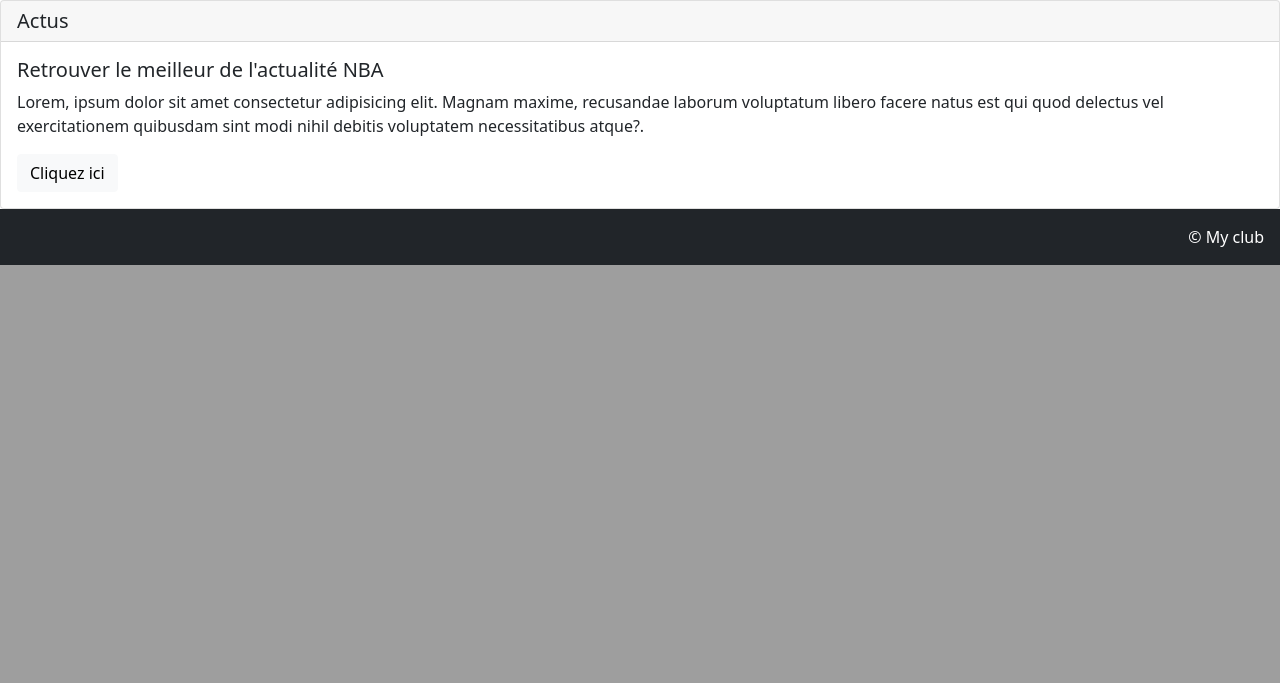
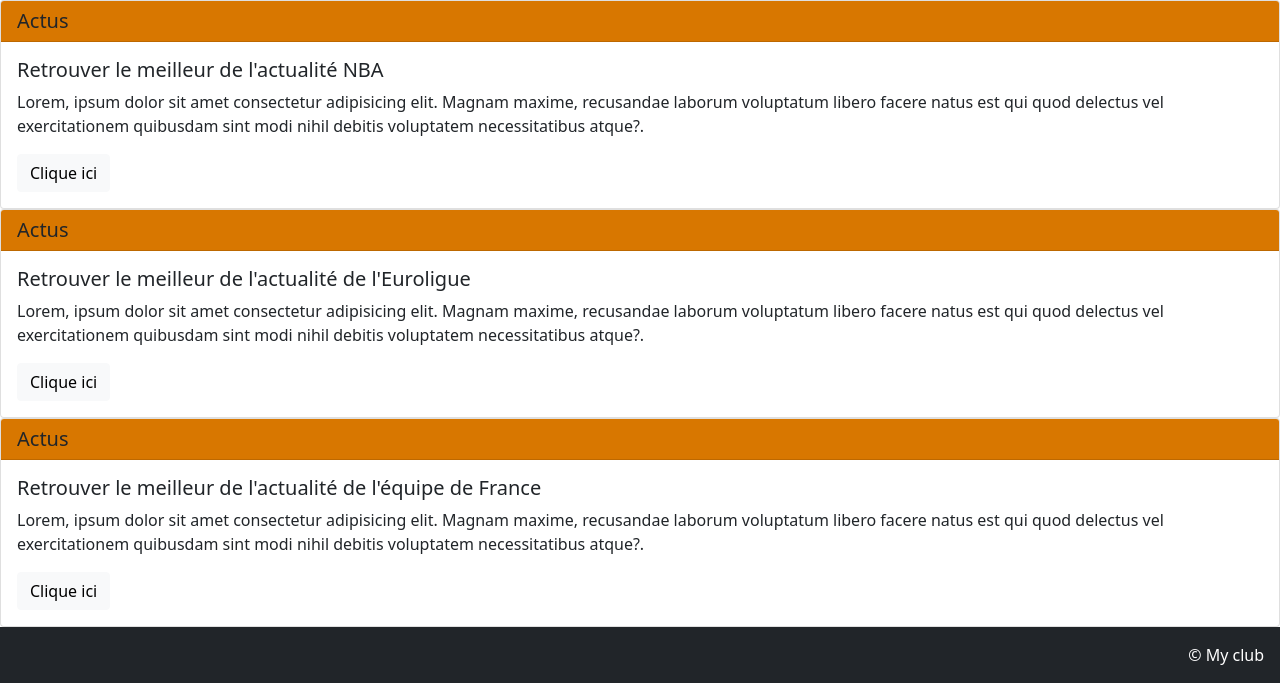
Before and after one commit to JCsophie/projet-bootstrap, a PHP site: page /actu.html in a window 1280 px wide. Shown: the part 625-1308 px from the top of the page. Before the commit the page ends 890 px from the top, so only its background shows below. Run offline with PHP 8.4, Linux system fonts and the light colour scheme.

Commit message:
denière mj de la page actu.html

```diff
--- a/actu/actu.css
+++ b/actu/actu.css
@@ -20,3 +20,6 @@ img {
 .btn:hover {
   background: rgb(216, 119, 0);
 }
+.card-header{
+  background: rgb(216, 119, 0);
+}
--- a/actu/actu.html
+++ b/actu/actu.html
@@ -58,7 +58,7 @@
       </div>
     </div>
   </section>
-  <!-- section -->
+  <!-- main -->
  <main>
   <div class="card">
     <h5 class="card-header">Actus</h5>
@@ -67,11 +67,36 @@
       <p class="card-text">Lorem, ipsum dolor sit amet consectetur adipisicing elit. Magnam maxime, recusandae laborum
         voluptatum libero facere natus est qui quod delectus vel exercitationem quibusdam sint modi
          nihil debitis voluptatem necessitatibus atque?.</p>
-      <a href="https://www.basketusa.com/category/news/" target="_blank" class="btn btn-light ">Cliquez ici</a>
+      <a href="https://www.basketusa.com/category/news/" target="_blank" class="btn btn-light ">Clique ici</a>
     </div>
   </div>
  </main>
-
+ <!-- main -->
+ <main>
+  <div class="card">
+    <h5 class="card-header">Actus</h5>
+    <div class="card-body">
+      <h5 class="card-title">Retrouver le meilleur de l'actualité de l'Euroligue</h5>
+      <p class="card-text">Lorem, ipsum dolor sit amet consectetur adipisicing elit. Magnam maxime, recusandae laborum
+        voluptatum libero facere natus est qui quod delectus vel exercitationem quibusdam sint modi
+         nihil debitis voluptatem necessitatibus atque?.</p>
+      <a href="https://www.lequipe.fr/Basket/Euroligue-h/" target="_blank" class="btn btn-light ">Clique ici</a>
+    </div>
+  </div>
+ </main>
+ <!-- main -->
+ <main>
+  <div class="card">
+    <h5 class="card-header">Actus</h5>
+    <div class="card-body">
+      <h5 class="card-title">Retrouver le meilleur de l'actualité de l'équipe de France</h5>
+      <p class="card-text">Lorem, ipsum dolor sit amet consectetur adipisicing elit. Magnam maxime, recusandae laborum
+        voluptatum libero facere natus est qui quod delectus vel exercitationem quibusdam sint modi
+         nihil debitis voluptatem necessitatibus atque?.</p>
+      <a href="http://www.ffbb.com/edf" target="_blank" class="btn btn-light ">Clique ici</a>
+    </div>
+  </div>
+ </main>
      <!-- Footer -->
      <footer class="bg-dark p-3">
       <div class="text-end text-white">
```
